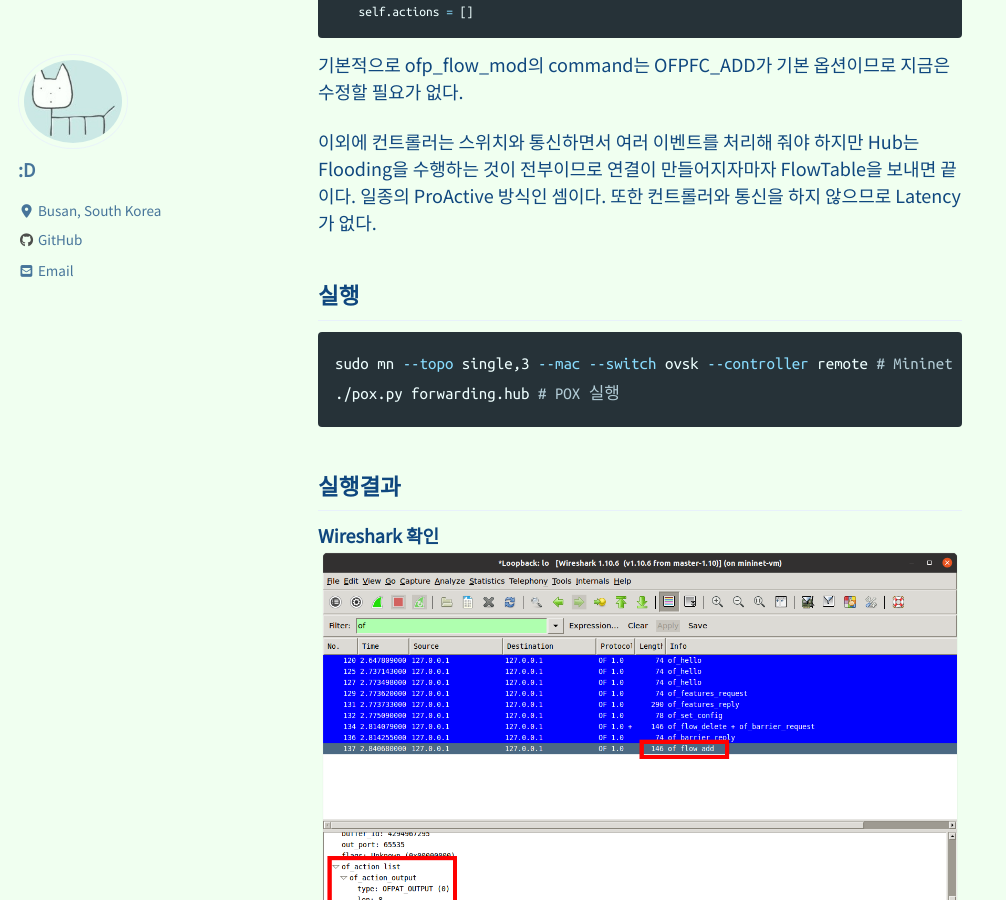
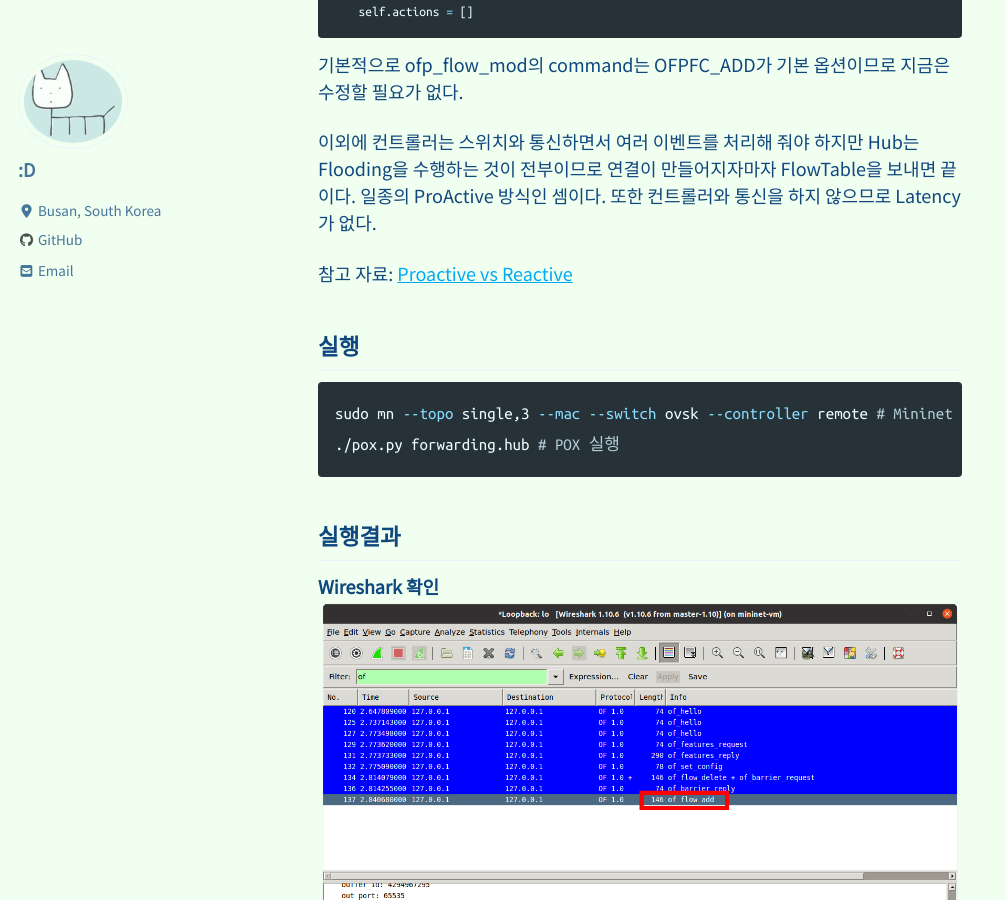
Before and after one commit to sakusi4/sakusi4.github.io, a Jekyll site: the page built from _posts/2020-10-31-POX-Hub.md, in a window 1280 px wide and 900 px high, scrolled down 1830 px. Shown: the whole window, without its empty margins (0-1006 px from the left). Built offline with Jekyll 4.4.1, drawn with Linux system fonts in a browser that asks for light colours; cached includes are drawn as plain includes; nearby versions of some CDN libraries; comment, search, counter and statistics services are not loaded.

Commit message:
no message

```diff
--- a/_posts/2020-10-31-POX-Hub.md
+++ b/_posts/2020-10-31-POX-Hub.md
@@ -75,6 +75,7 @@ class ofp_flow_mod (ofp_header):
 
 이외에 컨트롤러는 스위치와 통신하면서 여러 이벤트를 처리해 줘야 하지만 Hub는 Flooding을 수행하는 것이 전부이므로 연결이 만들어지자마자 FlowTable을 보내면 끝이다. 일종의 ProActive 방식인 셈이다. 또한 컨트롤러와 통신을 하지 않으므로 Latency가 없다.
 
+참고 자료: [Proactive vs Reactive][4]
 
 실행
 ---
```
Also changed, not shown: other parts of _posts/2020-10-31-POX-Hub.md (+1 -0 lines).
